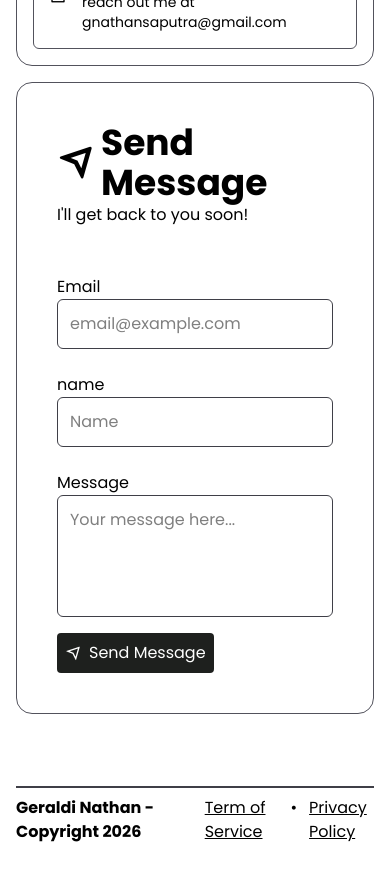
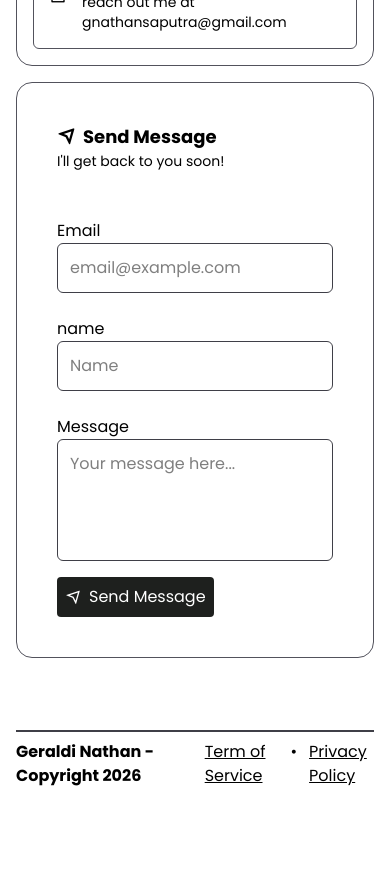
Before and after one commit to GeraldiNathan/PortofolioV1, a React (Vite) app: page / in a window 390 px wide. Shown: the part 5660-6541 px from the top of the page. Built offline with nearby package versions, Linux system fonts and the light colour scheme.

Commit message:
fix(Contact): fix size text on message form

```diff
--- a/src/App.jsx
+++ b/src/App.jsx
@@ -230,11 +230,11 @@ function App() {
             {/* Message Form */}
             <div className="flex flex-col h-auto p-4 border border-zinc-600 rounded-2xl">
               <div className="text-black dark:text-white p-6">
-                <div className="text-4xl font-bold gap-2 flex items-center">
+                <div className="text-lg md:text-4xl font-bold gap-2 flex items-center">
                   <i className="ri-send-plane-line"></i>
                   Send Message
                 </div>
-                <div>I'll get back to you soon!</div>
+                <div className="text-sm">I'll get back to you soon!</div>
               </div>
 
               <div className="text-black dark:text-white p-6">
```
